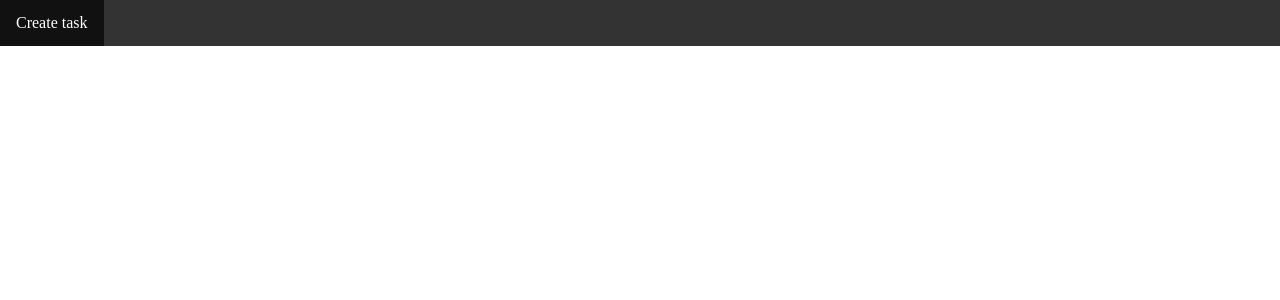
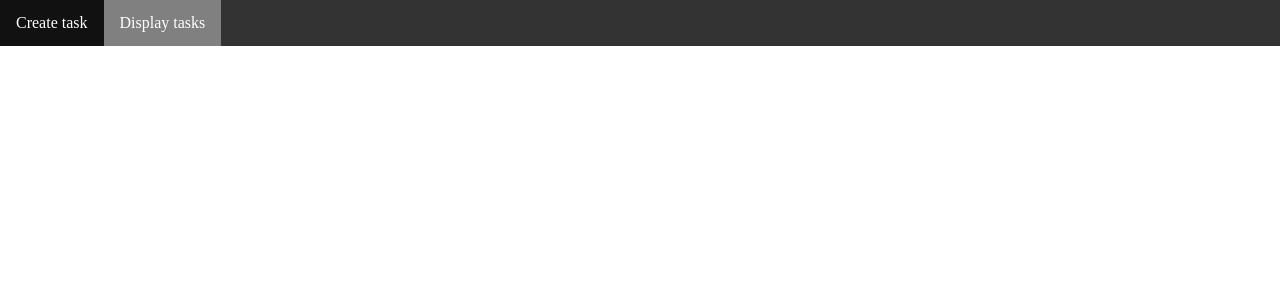
Before and after one commit to EduardsZv/task_manager, an Angular app in the folder taskManagerApp/: page / in a window 1280 px wide. Shown: the top 300 px of the page. Built offline with nearby package versions, Linux system fonts and the light colour scheme.

Commit message:
Implemented routing for "Display tasks" component

```diff
--- a/taskManagerApp/src/app/app.component.html
+++ b/taskManagerApp/src/app/app.component.html
@@ -1,4 +1,5 @@
 <nav class="navbar">
     <a routerLink="/create-task-component" routerLinkActive="active" class="navbar-button">Create task</a>
+    <a routerLink="/display-tasks-component" routerLinkActive="active" class="navbar-button">Display tasks</a>
 </nav>
 <router-outlet></router-outlet>
--- a/taskManagerApp/src/app/app.routes.ts
+++ b/taskManagerApp/src/app/app.routes.ts
@@ -6,5 +6,9 @@ export const routes: Routes = [
     {
         path: 'create-task-component',
         component: CreateTaskComponent
+    },
+    {
+        path: 'display-tasks-component',
+        loadComponent: () => import('./display-tasks/display-tasks.component').then((c) => c.DisplayTasksComponent)
     }
 ];
```
